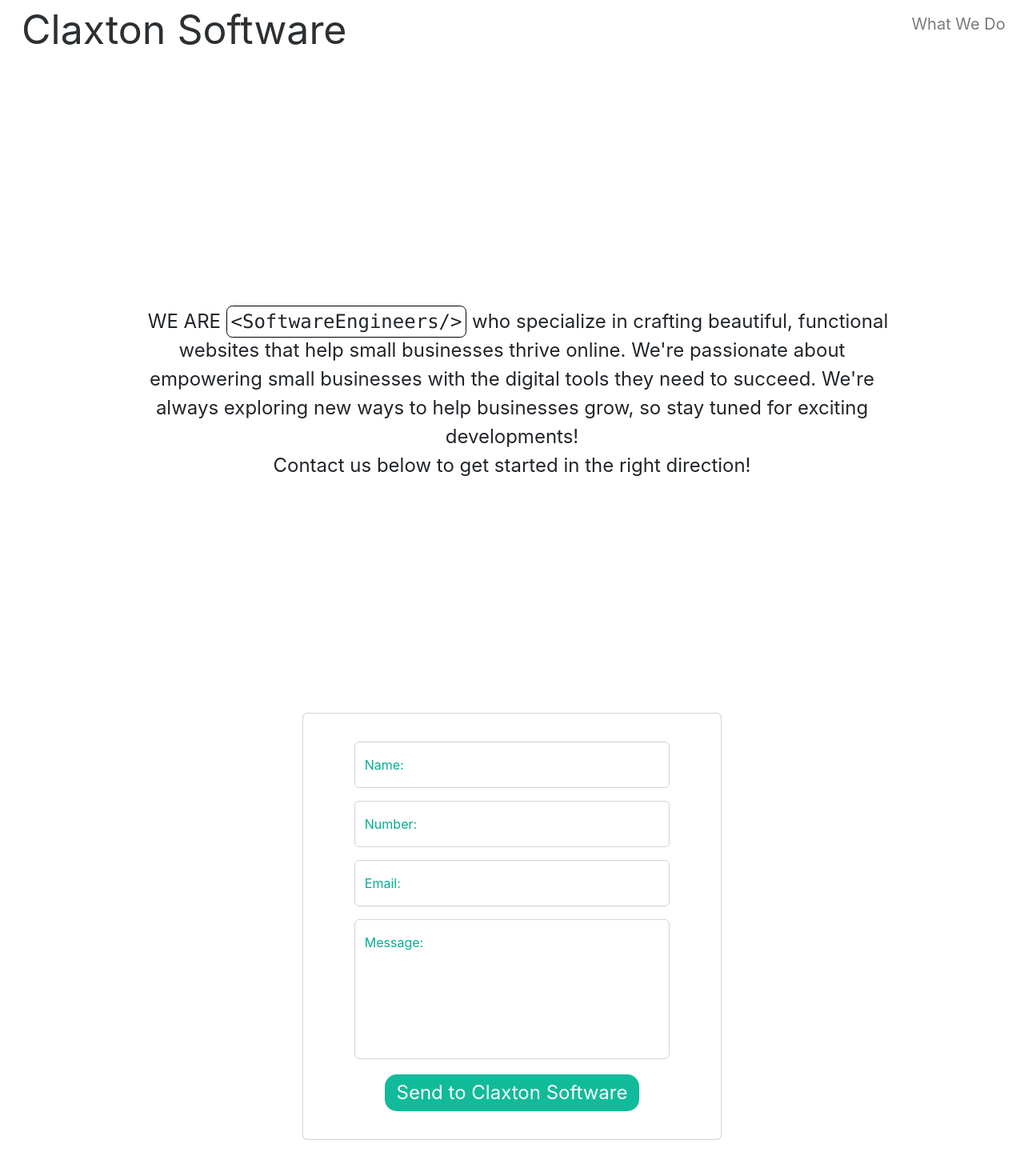
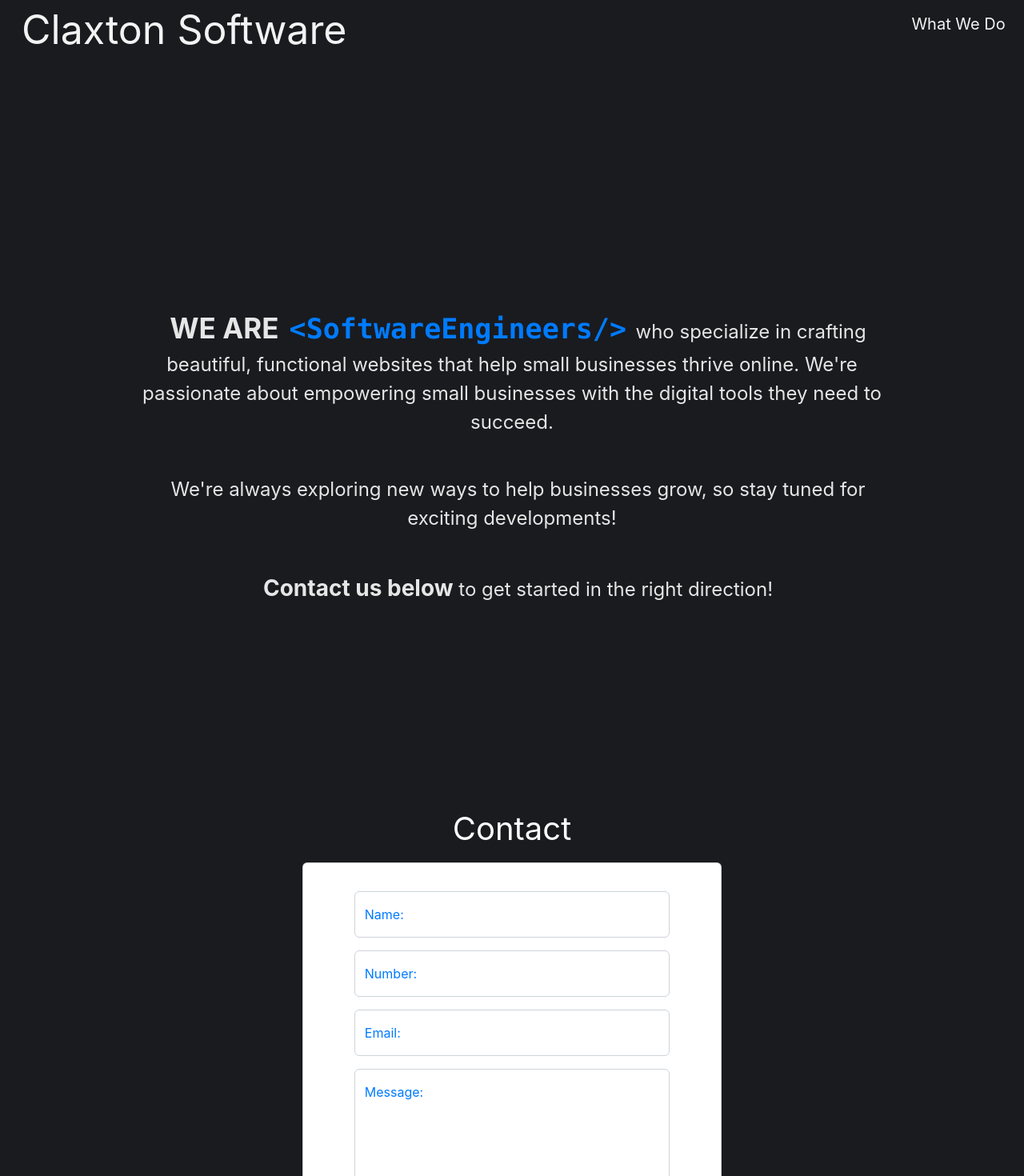
Before and after one commit to JRCcoding/Portfolio, a React (Create React App) app in the folder client/: page / in a window 1280 px wide. Shown: the top 1470 px of the page at 80% size. Built offline with nearby package versions, Linux system fonts and the light colour scheme; some icons are missing.

Commit message:
gray-blue-theme init commit

```diff
--- a/client/src/App.css
+++ b/client/src/App.css
@@ -10,7 +10,6 @@
 }
 
 pre {
-    border: 1px solid black;
     padding: .5%;
     border-radius: 7.5px;
     width: 65%;
@@ -56,10 +55,11 @@
 
 .link-hover {
     transition: color 0.3s ease;
+    color: white;
 }
 
 .link-hover:hover {
-    color: #3a3a3a;
+    color: #007bff;
 }
 
 .animateDelay1 {
--- a/client/src/App.js
+++ b/client/src/App.js
@@ -31,7 +31,7 @@
   const isMobile = useIsMobile()
   return (
     <Router>
-      <div className='App  overflow-hidden'>
+      <div className='App bg-graydark text-offwhite overflow-hidden'>
         <Navi isMobile={isMobile} />
 
         <Routes>
--- a/client/src/components/Contact.css
+++ b/client/src/components/Contact.css
@@ -11,10 +11,10 @@
     margin-right: auto;
 }
 .contact_submit {
-    color: rgb(0,175,145);
+    color: #007bff;
 }
 .contact_submit {
-    background-color: rgb(17, 187, 153)!important;
+    background-color: #007bff!important;
     color: white;
     border-radius: 15px;
     margin-top: 5%;
@@ -28,7 +28,7 @@
     height: 14rem;
 }
 .contact_submit:hover {
-    background-color: rgb(0, 140, 125)!important;
+    background-color: #007bff!important;
     box-shadow: 2px 2px 5px rgb(0,0,0,0.5);
 }
 @media only screen and (max-width: 600px) {
--- a/client/src/components/Contact.js
+++ b/client/src/components/Contact.js
@@ -27,7 +27,7 @@
       </h1>
 
       <MDBCard className='contact_MDBCard animate__animated animate__fadeInLeft'>
-        <MDBCardBody className='contact_form text-[rgb(0,175,145)]'>
+        <MDBCardBody className='contact_form text-[#007bff]'>
           <Form onSubmit={handleSubmit}>
             <FloatingLabel label='Name:'>
               <input
--- a/client/src/components/Navi.js
+++ b/client/src/components/Navi.js
@@ -14,7 +14,7 @@
     <MDBNavbar className='opacity-95'>
       <MDBContainer fluid>
         <MDBNavbarNav
-          className='text-lg flex  flex-row place-content-end '
+          className='text-lg flex text-offwhite flex-row place-content-end '
           style={{ width: '100%' }}
         >
           {/* <a href='/'> */}
--- a/client/src/components/Personal.js
+++ b/client/src/components/Personal.js
@@ -10,14 +10,26 @@
           style={{ marginBottom: '15%', textAlign: 'center' }}
         >
           <p className='about_text mb-2' style={{ marginTop: '-90px' }}>
-            WE ARE <pre className='inline'>&lt;SoftwareEngineers&#47;&gt;</pre>
+            <span style={{ fontSize: 35, fontWeight: 'bold' }}>
+              WE ARE{' '}
+              <pre className='inline' style={{ color: '#007bff ' }}>
+                &lt;SoftwareEngineers&#47;&gt;
+              </pre>
+            </span>
             &nbsp;who specialize in crafting beautiful, functional websites that
             help small businesses thrive online. We're passionate about
             empowering small businesses with the digital tools they need to
-            succeed. We're always exploring new ways to help businesses grow, so
-            stay tuned for exciting developments!
-            <br />
-            Contact us below to get started in the right direction!
+            succeed.
+          </p>
+          <p className='about_text mb-2 mt-10'>
+            We're always exploring new ways to help businesses grow, so stay
+            tuned for exciting developments!
+          </p>
+          <p className='about_text mb-10 mt-10'>
+            <span style={{ fontSize: 28, fontWeight: 'bold' }}>
+              Contact us below
+            </span>{' '}
+            to get started in the right direction!
           </p>
         </div>
       </div>
--- a/client/src/components/Styles.js
+++ b/client/src/components/Styles.js
@@ -9,5 +9,5 @@
   font-size: 3rem;
   z-index: 1;
   cursor: pointer;
-  color: #09d3ac;
+  color: #007bff;
 `
--- a/client/src/screens/ServicesScreen.js
+++ b/client/src/screens/ServicesScreen.js
@@ -10,6 +10,7 @@
 import poke_ss from '../images/poke_ss.png'
 import swapi_ss from '../images/swapi_ss.png'
 import '../styles/Work.css'
+import ScrollButton from '../components/ScrollButton'
 
 const Skills = () => {
   return (
@@ -170,6 +171,7 @@
           </Col>
         </Row>
       </section>
+      <ScrollButton />
     </div>
   )
 }
```
